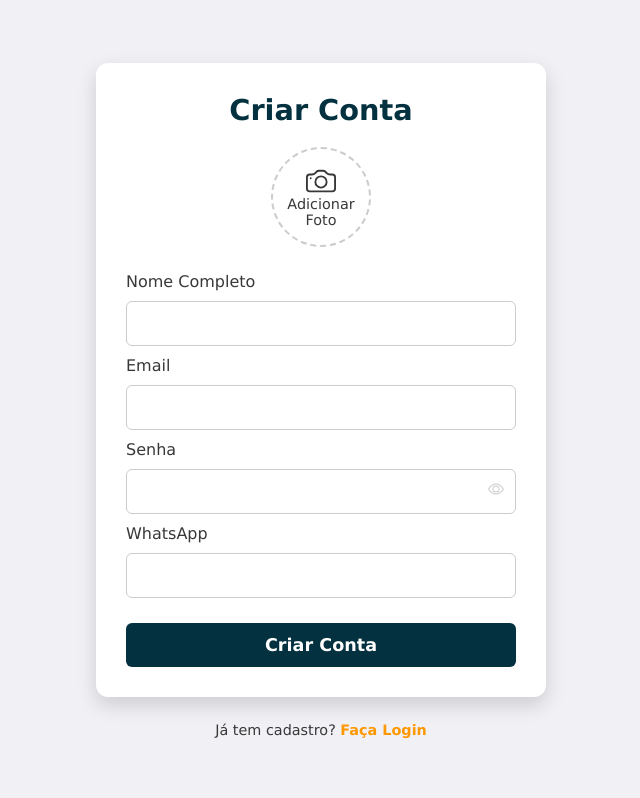
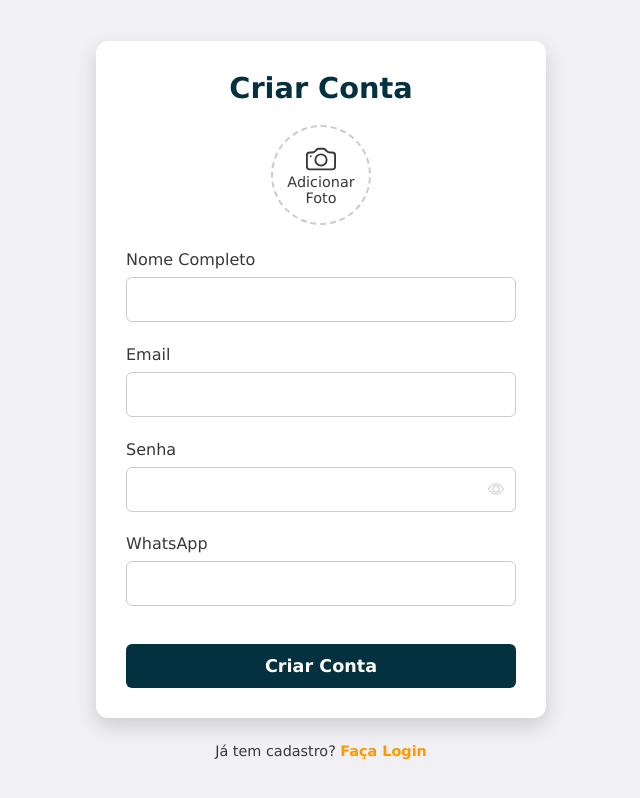
Before and after one commit to Elksandro2/seu-negocio, a React (Vite) app: page /register in a window 1280 px wide. Shown: the whole page, without its empty margins (319-959 px from the left). Built offline with nearby package versions, Linux system fonts and the light colour scheme; no server answers.

Commit message:
feat: criando componentes para campos do formulário

```diff
--- /dev/null
+++ b/src/components/InputField/index.jsx
@@ -0,0 +1,29 @@
+export default function InputField({
+    label,
+    id,
+    type = 'text',
+    value,
+    onChange,
+    required = false,
+    disabled = false,
+    placeholder = ' ',
+    ...rest
+}) {
+    return (
+        <div>
+            <label htmlFor={id} className="label">{label}</label>
+
+            <input
+                type={type}
+                id={id}
+                value={value}
+                onChange={onChange}
+                required={required}
+                disabled={disabled}
+                placeholder={placeholder}
+                className="inputField"
+                {...rest}
+            />
+        </div>
+    );
+}
--- /dev/null
+++ b/src/components/PasswordField/index.jsx
@@ -0,0 +1,40 @@
+import { useState } from 'react';
+import { BsEye, BsEyeSlash } from 'react-icons/bs';
+
+export default function PasswordField({
+    label,
+    id,
+    value,
+    onChange,
+    required = false,
+    disabled = false,
+    ...rest
+}) {
+    const [showPassword, setShowPassword] = useState(false);
+
+    return (
+        <div>
+            <label htmlFor={id} className="label">{label}</label>
+
+            <div className="passwordContainer">
+                <input
+                    type={showPassword ? 'text' : 'password'}
+                    id={id}
+                    value={value}
+                    onChange={onChange}
+                    required={required}
+                    disabled={disabled}
+                    className="inputField"
+                    placeholder=" "
+                    {...rest}
+                />
+                <span
+                    className="passwordToggle"
+                    onClick={() => setShowPassword(!showPassword)}
+                >
+                    {showPassword ? <BsEyeSlash /> : <BsEye />}
+                </span>
+            </div>
+        </div>
+    );
+}
--- a/src/routes/Login/index.jsx
+++ b/src/routes/Login/index.jsx
@@ -4,13 +4,13 @@ import { UserService } from '../../services/UserService';
 import { AuthContext } from '../../contexts/AuthContext';
 import styles from './styles.module.css';
 import MessagePopUp from '../../components/MessagePopUp';
-import { BsEye, BsEyeSlash } from 'react-icons/bs';
+import InputField from '../../components/InputField';
+import PasswordField from '../../components/PasswordField';
 
 
 export default function Login() {
     const [email, setEmail] = useState('');
     const [password, setPassword] = useState('');
-    const [showPassword, setShowPassword] = useState(false);
     const [showMessagePopUp, setShowMessagePopUp] = useState(false);
     const [popUpMessage, setPopUpMessage] = useState('');
     const [isLoading, setIsLoading] = useState(false);
@@ -58,35 +58,24 @@ export default function Login() {
             <form onSubmit={handleLogin} className={styles.loginForm}>
                 <h2>Entrar</h2>
 
-                <label htmlFor="email" className="label">Email</label>
-                <input
+                <InputField
+                    label="Email"
+                    id="email"
                     type="email"
-                    id="email"
                     value={email}
                     onChange={(e) => setEmail(e.target.value)}
                     required
-                    className="inputField"
                     disabled={isLoading}
                 />
 
-                <label htmlFor="password" className="label">Senha</label>
-                <div className="passwordContainer">
-                    <input
-                        type={showPassword ? 'text' : 'password'}
+                <PasswordField
+                    label="Senha"
                     id="password"
                     value={password}
                     onChange={(e) => setPassword(e.target.value)}
                     required
-                        className="inputField"
                     disabled={isLoading}
                 />
-                    <span
-                        className="passwordToggle"
-                        onClick={() => setShowPassword(!showPassword)}
-                    >
-                        {showPassword ? <BsEyeSlash /> : <BsEye />}
-                    </span>
-                </div>
 
                 <button
                     type="submit"
--- a/src/routes/User/Register/index.jsx
+++ b/src/routes/User/Register/index.jsx
@@ -3,7 +3,9 @@ import { useNavigate } from 'react-router-dom';
 import { UserService } from '../../../services/UserService';
 import styles from './styles.module.css';
 import MessagePopUp from '../../../components/MessagePopUp';
-import { BsEye, BsEyeSlash, BsCamera } from 'react-icons/bs';
+import { BsCamera } from 'react-icons/bs';
+import InputField from '../../../components/InputField';
+import PasswordField from '../../../components/PasswordField';
 
 export default function Register() {
     const [name, setName] = useState('');
@@ -11,7 +13,6 @@ export default function Register() {
     const [password, setPassword] = useState('');
     const [whatsapp, setWhatsapp] = useState('');
     const [imageFile, setImageFile] = useState(null);
-    const [showPassword, setShowPassword] = useState(false);
 
     const [showMessagePopUp, setShowMessagePopUp] = useState(false);
     const [popUpMessage, setPopUpMessage] = useState('');
@@ -87,32 +88,43 @@ export default function Register() {
                     )}
                 </div>
 
-                <label htmlFor="name" className="label">Nome Completo</label>
-                <input type="text" id="name" placeholder=" " value={name} onChange={(e) => setName(e.target.value)} required className="inputField" disabled={isLoading}/>
+                <InputField
+                    label="Nome Completo"
+                    id="name"
+                    type="text"
+                    value={name}
+                    onChange={(e) => setName(e.target.value)}
+                    required
+                    disabled={isLoading}
+                />
 
-                <label htmlFor="email" className="label">Email</label>
-                <input type="email" id="email" placeholder=" " value={email} onChange={(e) => setEmail(e.target.value)} required className="inputField" disabled={isLoading}/>
+                <InputField
+                    label="Email"
+                    id="email"
+                    type="email"
+                    value={email}
+                    onChange={(e) => setEmail(e.target.value)}
+                    required
+                    disabled={isLoading}
+                />
 
-                <label htmlFor="password" className="label">Senha</label>
-                <div className="passwordContainer">
-                    <input
-                        type={showPassword ? 'text' : 'password'}
+                <PasswordField
+                    label="Senha"
                     id="password"
-                        placeholder=" "
                     value={password}
                     onChange={(e) => setPassword(e.target.value)}
                     required
-                        className="inputField"
                     disabled={isLoading}
                 />
-                     <span className="passwordToggle" onClick={() => setShowPassword(!showPassword)}>
-                        {showPassword ? <BsEyeSlash /> : <BsEye />}
-                    </span>
-                </div>
 
-                <label htmlFor="whatsapp" className="label">WhatsApp</label>
-                <input type="tel" id="whatsapp" placeholder=" " value={whatsapp} onChange={(e) => setWhatsapp(e.target.value)} className="inputField" disabled={isLoading}/>
-
+                <InputField
+                    label="WhatsApp"
+                    id="whatsapp"
+                    type="tel"
+                    value={whatsapp}
+                    onChange={(e) => setWhatsapp(e.target.value)}
+                    disabled={isLoading}
+                />
 
                 <button type="submit" className={styles.registerSubmitButton} disabled={isLoading}>
                     {isLoading ? 'Aguarde...' : 'Criar Conta'}
--- a/src/styles/globals.css
+++ b/src/styles/globals.css
@@ -6,6 +6,7 @@
 .inputField {
     width: 100%;
     padding: 12px;
+    margin: .5rem 0 .8rem;
     border: 1px solid var(--border-color);
     border-radius: 6px;
     font-size: 1rem;
```
Lines whose indentation alone changed are shown as unchanged.
